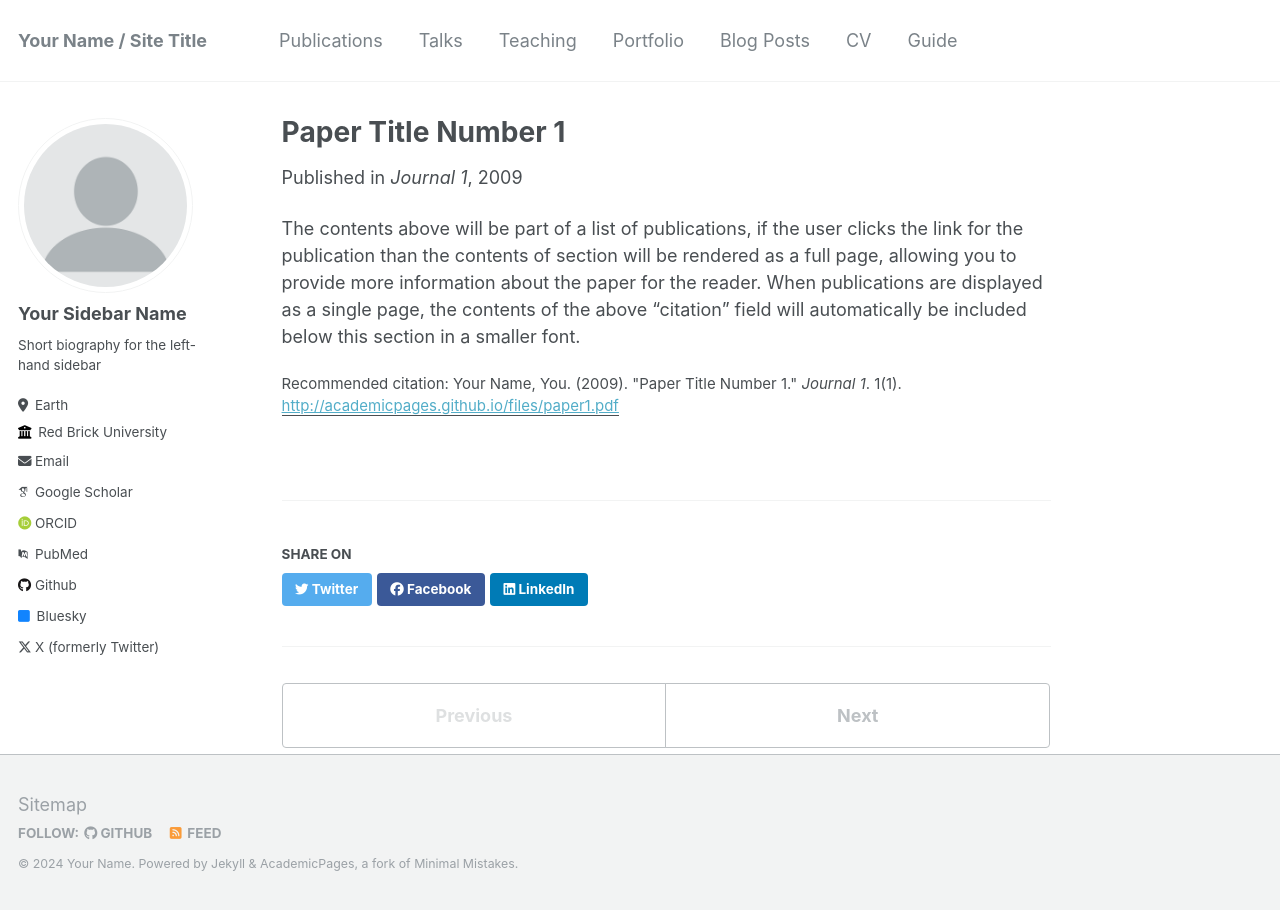
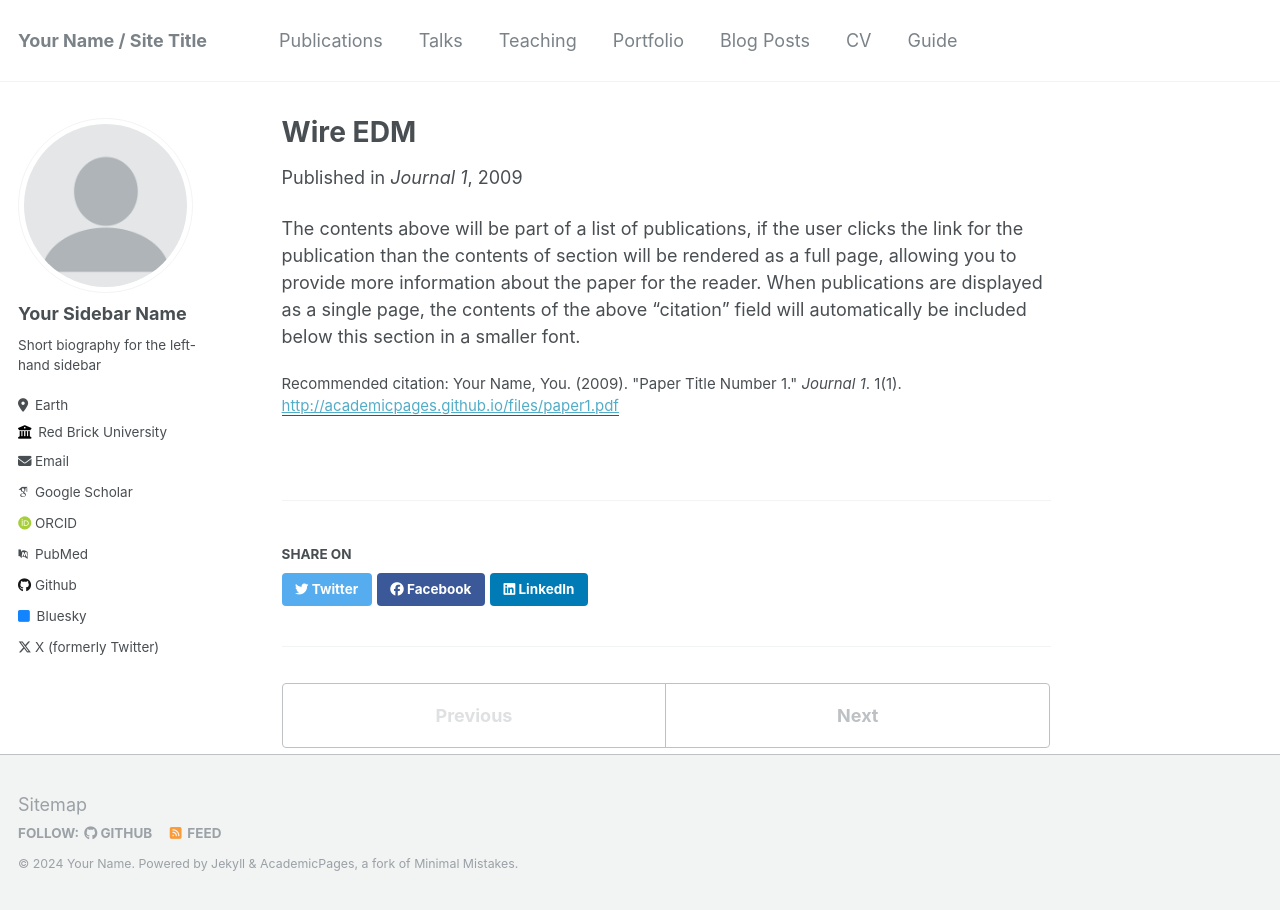
Before and after one commit to nitintiwari1/nitintiwari, a Jekyll site: the page built from _publications/2009-10-01-paper-title-number-1.md, in a window 1280 px wide. Built offline with Jekyll 4.4.1, drawn with Linux system fonts in a browser that asks for light colours; some web fonts are replaced.

```diff
--- a/_publications/2009-10-01-paper-title-number-1.md
+++ b/_publications/2009-10-01-paper-title-number-1.md
@@ -1,5 +1,5 @@
 ---
-title: "Paper Title Number 1"
+title: "Wire EDM"
 collection: publications
 permalink: /publication/2009-10-01-paper-title-number-1
 excerpt: 'This paper is about the number 1. The number 2 is left for future work.'
```
